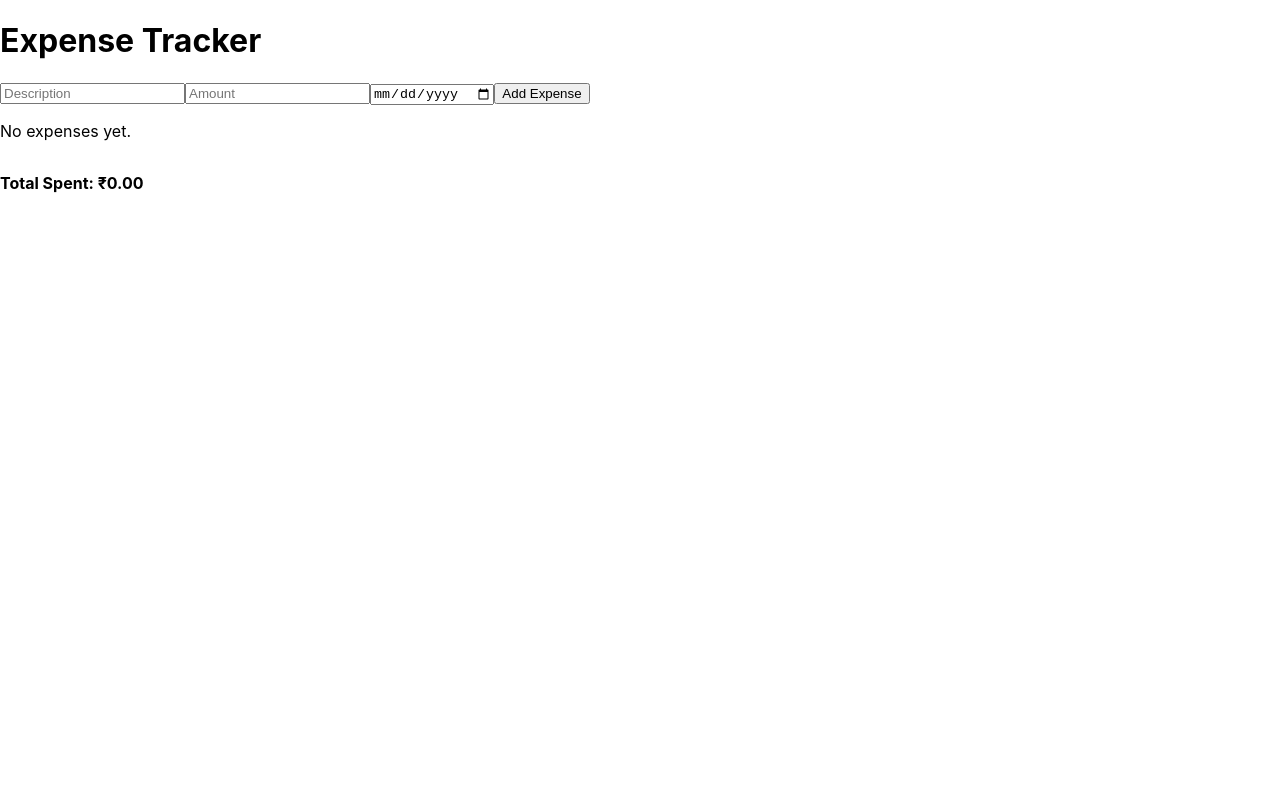
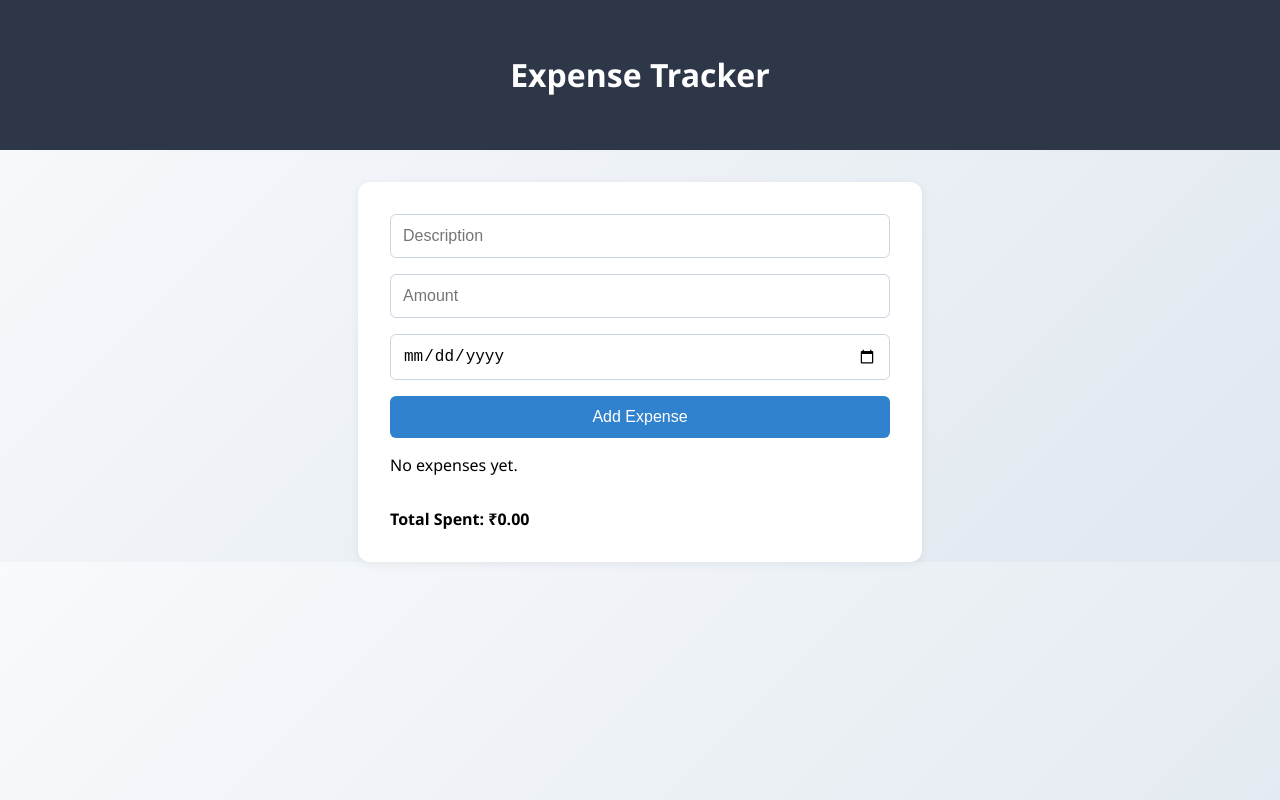
Before and after one commit to fancy-thunder/expense-tracker, a React (Create React App) app: page / in a window 1280 px wide. Built offline with nearby package versions, Linux system fonts and the light colour scheme.

Commit message:
Added App.css
Added basic styling for app and it's components

```diff
--- /dev/null
+++ b/src/App.css
@@ -0,0 +1,67 @@
+body {
+  background: linear-gradient(135deg, #f8fafc 0%, #e0e7ef 100%);
+  font-family: 'Segoe UI', Arial, sans-serif;
+  margin: 0;
+  padding: 0;
+}
+
+header {
+  background: #2d3748;
+  color: #fff;
+  padding: 2rem 0;
+  text-align: center;
+  margin-bottom: 2rem;
+}
+
+main {
+  max-width: 500px;
+  margin: 0 auto;
+  background: #fff;
+  border-radius: 12px;
+  box-shadow: 0 2px 8px rgba(44, 62, 80, 0.08);
+  padding: 2rem;
+}
+
+form {
+  display: flex;
+  flex-direction: column;
+  gap: 1rem;
+}
+
+input, button {
+  padding: 0.75rem;
+  border-radius: 6px;
+  border: 1px solid #cbd5e1;
+  font-size: 1rem;
+}
+
+button {
+  background: #3182ce;
+  color: #fff;
+  border: none;
+  cursor: pointer;
+  transition: background 0.2s;
+}
+
+button:hover {
+  background: #2563eb;
+}
+
+ul {
+  list-style: none;
+  padding: 0;
+}
+
+li {
+  background: #f1f5f9;
+  margin-bottom: 0.75rem;
+  padding: 1rem;
+  border-radius: 6px;
+  display: flex;
+  justify-content: space-between;
+  align-items: center;
+}
+
+li strong {
+  margin-right: 1em;
+}
--- a/src/App.js
+++ b/src/App.js
@@ -1,6 +1,7 @@
 import React, { useState } from "react";
 import ExpenseForm from "./components/ExpenseForm.js";
 import ExpenseList from "./components/ExpenseList";
+import "./App.css";
 
 function App() {
   const [expenses, setExpenses] = useState([]);
```
